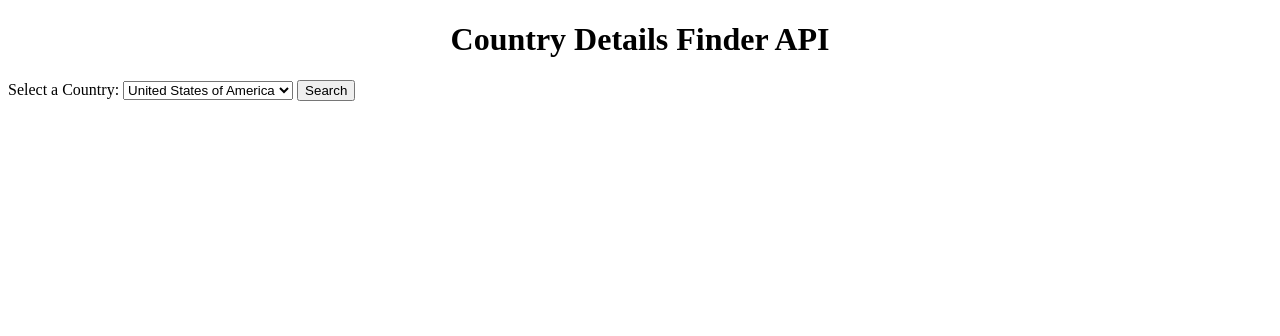
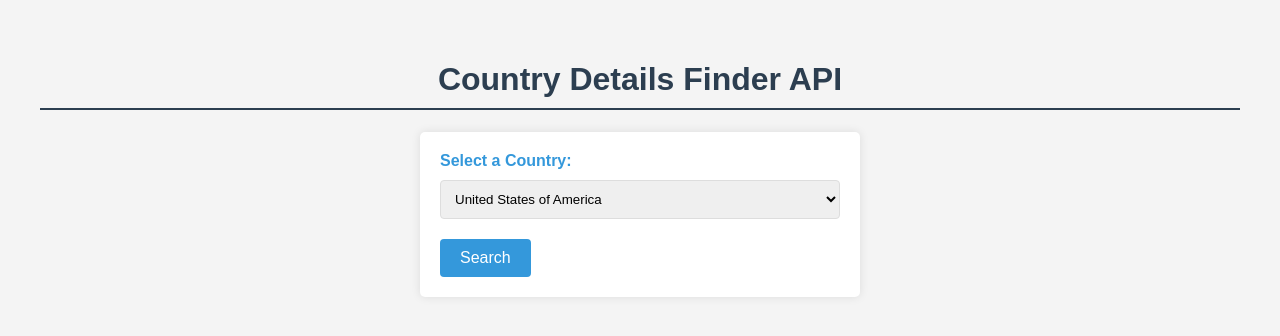
Before and after one commit to pratyushashukla/865904_Assignment3, a Flask app: page / in a window 1280 px wide. Shown: the top 336 px of the page. Run offline with Flask 3, Linux system fonts and the light colour scheme.

Commit message:
updated design and added more countries

```diff
--- a/templates/index.html
+++ b/templates/index.html
@@ -1,12 +1,67 @@
 <!DOCTYPE html>
 <html lang="en">
 <head>
-    <meta charset="UTF-8" />
-    <meta name="viewport" content="width=device-width, initial-scale=1.0" />
+    <meta charset="UTF-8">
+    <meta name="viewport" content="width=device-width, initial-scale=1.0">
     <title>Assignment3</title>
+    <style>
+        body {
+            font-family: 'Arial', sans-serif;
+            background-color: #f4f4f4;
+            color: #333;
+            margin: 20px;
+            padding: 20px;
+        }
+
+        h1 {
+            color: #2c3e50;
+            text-align: center;
+            border-bottom: 2px solid #2c3e50;
+            padding-bottom: 10px;
+        }
+
+        form {
+            max-width: 400px;
+            margin: 20px auto;
+            background-color: #fff;
+            padding: 20px;
+            border-radius: 5px;
+            box-shadow: 0 0 10px rgba(0, 0, 0, 0.1);
+        }
+
+        label {
+            display: block;
+            margin-bottom: 10px;
+            font-weight: bold;
+            color: #3498db;
+        }
+
+        select {
+            width: 100%;
+            padding: 10px;
+            margin-bottom: 20px;
+            border: 1px solid #ddd;
+            border-radius: 4px;
+            box-sizing: border-box;
+        }
+
+        input[type="submit"] {
+            background-color: #3498db;
+            color: #fff;
+            padding: 10px 20px;
+            border: none;
+            border-radius: 4px;
+            cursor: pointer;
+            font-size: 16px;
+        }
+
+        input[type="submit"]:hover {
+            background-color: #2980b9;
+        }
+    </style>
 </head>
 <body>
-    <center><h1>Country Details Finder API</h1></center>
+    <h1>Country Details Finder API</h1>
     <form action="/countryDetails" method="POST">
         <label for="country">Select a Country:</label>
         <select id="country" name="country" required>
@@ -15,6 +70,19 @@
             <option value="united kingdom">United Kingdom</option>
             <option value="australia">Australia</option>
             <option value="germany">Germany</option>
+            <option value="france">France</option>
+            <option value="japan">Japan</option>
+            <option value="brazil">Brazil</option>
+            <option value="india">India</option>
+            <option value="russia">Russia</option>
+            <option value="south africa">South Africa</option>
+            <option value="south korea">South Korea</option>
+            <option value="mexico">Mexico</option>
+            <option value="italy">Italy</option>
+            <option value="spain">Spain</option>
+            <option value="argentina">Argentina</option>
+            <option value="nigeria">Nigeria</option>
+            <option value="egypt">Egypt</option>
         </select>
         <input type="submit" value="Search" />
     </form>
```
